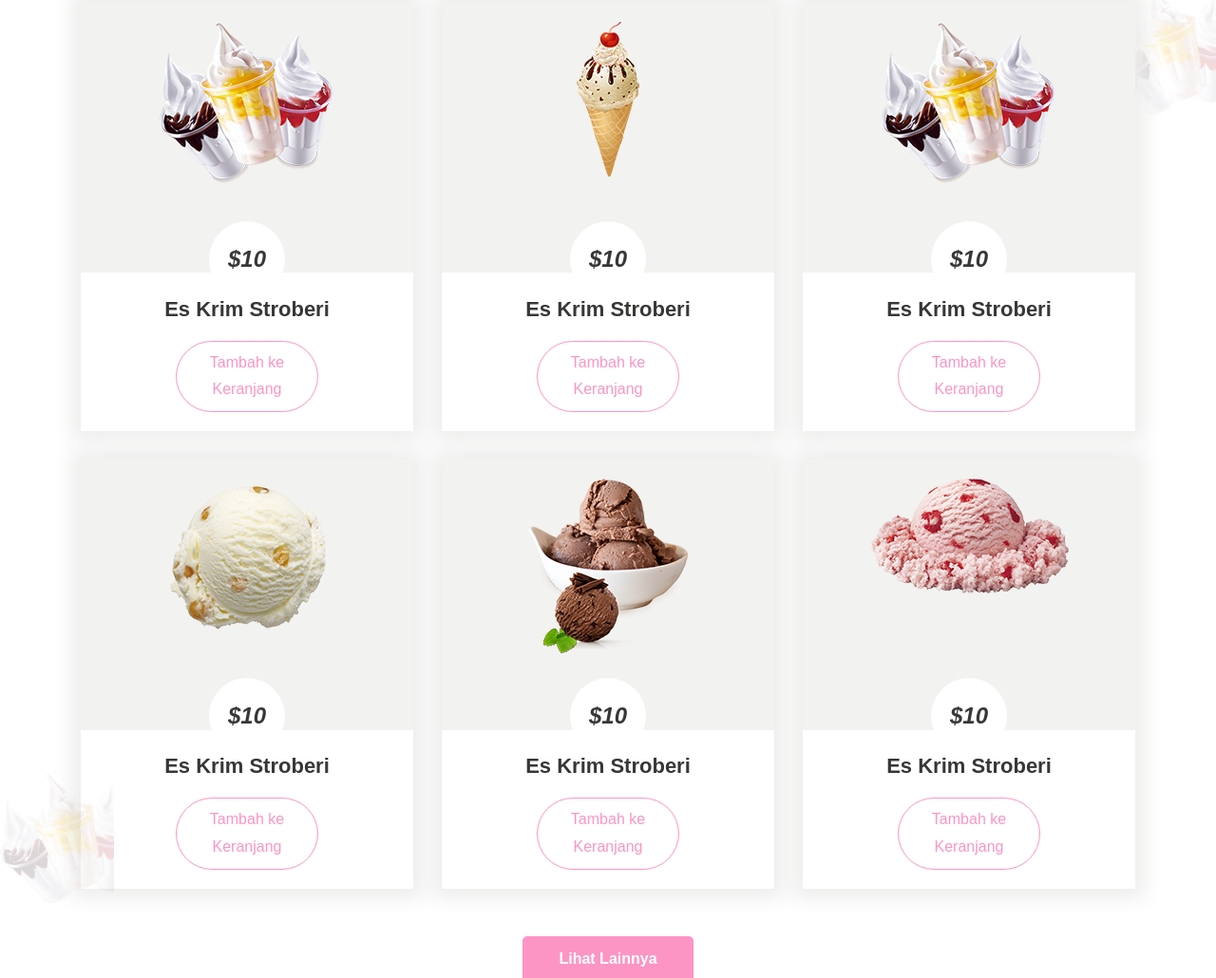
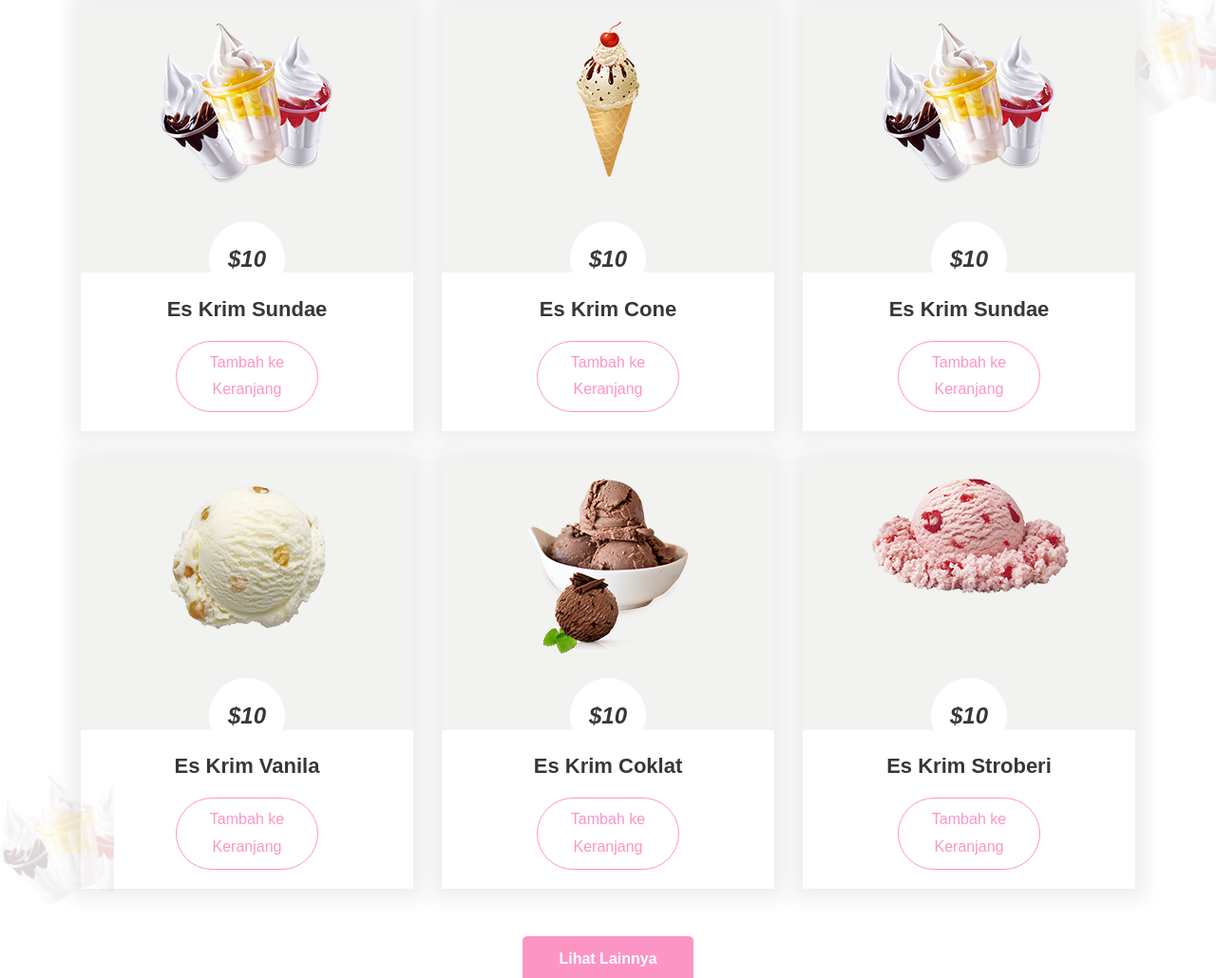
Before and after one commit to senandunhchitta/icecreambycita, a plain HTML site: page icecream.html in a window 1280 px wide. Shown: the part 273-1303 px from the top of the page at 95% size. Drawn offline with nearby package versions, Linux system fonts and the light colour scheme; files whose address does not match are found by name.

Commit message:
Update icecream.html

```diff
--- a/icecream.html
+++ b/icecream.html
@@ -83,7 +83,7 @@
                      <div class="cream_box">
                         <div class="cream_img"><img src="images/img-1.png"></div>
                         <div class="price_text">$10</div>
-                        <h6 class="strawberry_text">Es Krim Stroberi</h6>
+                        <h6 class="strawberry_text">Es Krim Sundae</h6>
                         <div class="cart_bt"><a href="#">Tambah ke Keranjang</a></div>
                      </div>
                   </div>
@@ -92,7 +92,7 @@
                      <div class="cream_box">
                         <div class="cream_img"><img src="images/img-2.png"></div>
                         <div class="price_text">$10</div>
-                        <h6 class="strawberry_text">Es Krim Stroberi</h6>
+                        <h6 class="strawberry_text">Es Krim Cone</h6>
                         <div class="cart_bt"><a href="#">Tambah ke Keranjang</a></div>
                      </div>
                   </div>
@@ -101,7 +101,7 @@
                      <div class="cream_box">
                         <div class="cream_img"><img src="images/img-1.png"></div>
                         <div class="price_text">$10</div>
-                        <h6 class="strawberry_text">Es Krim Stroberi</h6>
+                        <h6 class="strawberry_text">Es Krim Sundae</h6>
                         <div class="cart_bt"><a href="#">Tambah ke Keranjang</a></div>
                      </div>
                   </div>
@@ -114,7 +114,7 @@
                      <div class="cream_box">
                         <div class="cream_img"><img src="images/img-3.png"></div>
                         <div class="price_text">$10</div>
-                        <h6 class="strawberry_text">Es Krim Stroberi</h6>
+                        <h6 class="strawberry_text">Es Krim Vanila</h6>
                         <div class="cart_bt"><a href="#">Tambah ke Keranjang</a></div>
                      </div>
                   </div>
@@ -123,7 +123,7 @@
                      <div class="cream_box">
                         <div class="cream_img"><img src="images/img-4.png"></div>
                         <div class="price_text">$10</div>
-                        <h6 class="strawberry_text">Es Krim Stroberi</h6>
+                        <h6 class="strawberry_text">Es Krim Coklat</h6>
                         <div class="cart_bt"><a href="#">Tambah ke Keranjang</a></div>
                      </div>
                   </div>
```
